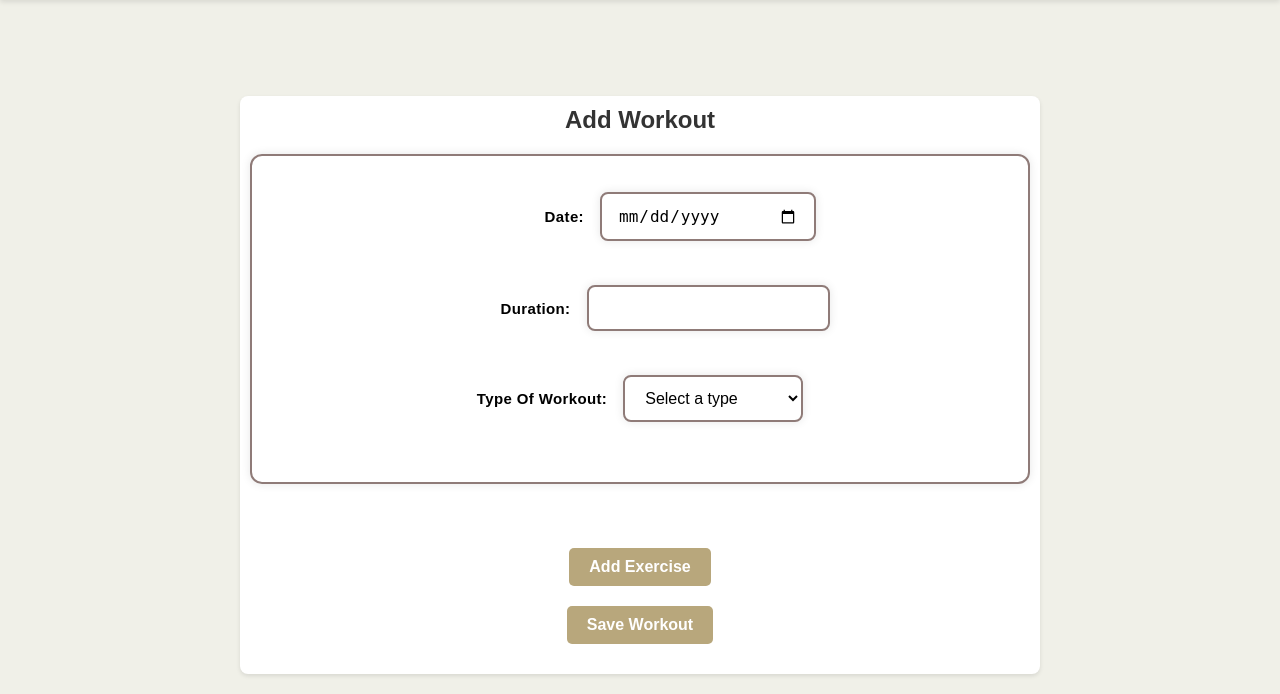
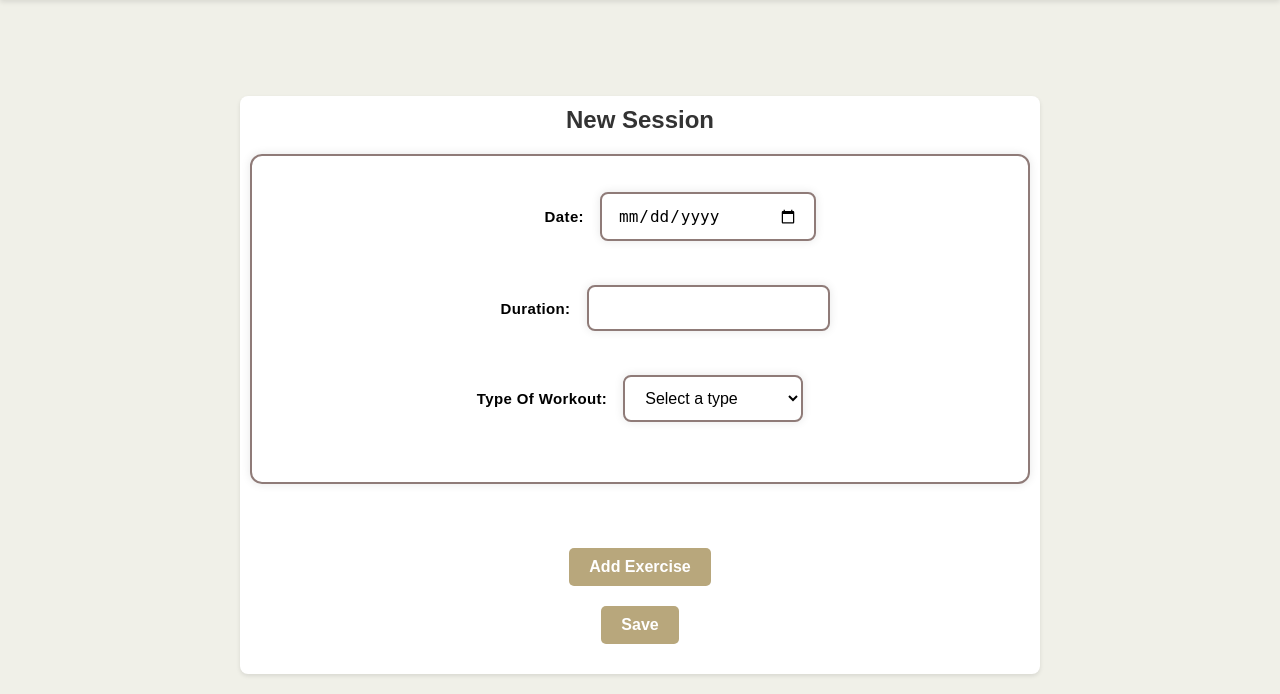
Before and after one commit to XeroBis/portfolio, a Django app: page /workout/add_workout/ in a window 1280 px wide. Shown: the part 128-822 px from the top of the page. Run offline with Django 5.2, Linux system fonts and the light colour scheme; the visitor is signed in with stand-in values (Sample User, id 1); data that the repository does not hold is empty.

Commit message:
fix translation of workout/session/séances

```diff
--- a/apps/home/templates/home/header.html
+++ b/apps/home/templates/home/header.html
@@ -16,7 +16,7 @@
             <a href="{% url 'workout' %}" class="cliquable dropdown-toggle" id="workout_link">{% trans "Workout" %}</a>
             <div class="dropdown-menu">
                 <a href="{% url 'workout' %}" class="dropdown-item cliquable">{% trans "Sessions" %}</a>
-                <a href="{% url 'add_workout' %}" class="dropdown-item cliquable">{% trans "+ Workout" %}</a>
+                <a href="{% url 'add_workout' %}" class="dropdown-item cliquable">{% trans "+ Session" %}</a>
                 <a href="{% url 'exercise_library' %}" class="dropdown-item cliquable">{% trans "Exercises" %}</a>
                 <a href="{% url 'analytics' %}" class="dropdown-item cliquable">{% trans "Analytics" %}</a>
             </div>
--- a/apps/workout/templates/workout/add_workout.html
+++ b/apps/workout/templates/workout/add_workout.html
@@ -7,7 +7,7 @@
     {% include "header.html" %}
     <div class="container_add_workout">
         <h1 id="name_add_workout">
-            {% trans "Add Workout" %}
+            {% trans "New Session" %}
         </h1>
         <form method="post">
             {% csrf_token %}
@@ -39,7 +39,7 @@
                 {% trans "Add Exercise" %}
             </button>
             <button type="submit" class="cliquable button_workout">
-                {% trans "Save Workout" %}
+                {% trans "Save" %}
             </button>
         </form>
     </div>
--- a/apps/workout/templates/workout/workout.html
+++ b/apps/workout/templates/workout/workout.html
@@ -12,7 +12,7 @@
         </h1>
         {% if user.is_authenticated %}
         <a href="/workout/add_workout/">
-            <button class="cliquable button_workout">{% trans "Add Workout" %}</button>
+            <button class="cliquable button_workout">{% trans "+ Session" %}</button>
         </a>
         {% endif %}
 
```
Also changed, not shown: locale/fr/LC_MESSAGES/django.po.
